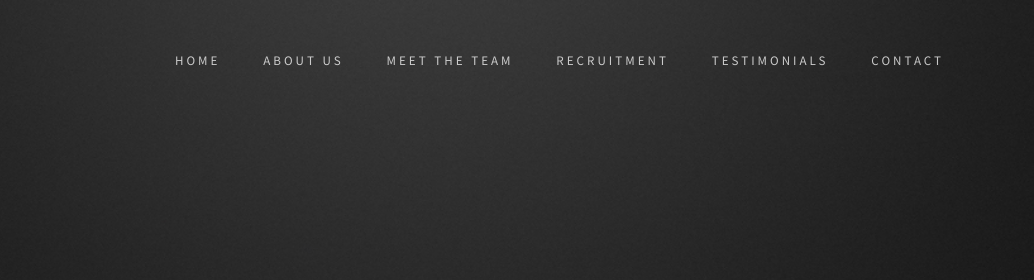
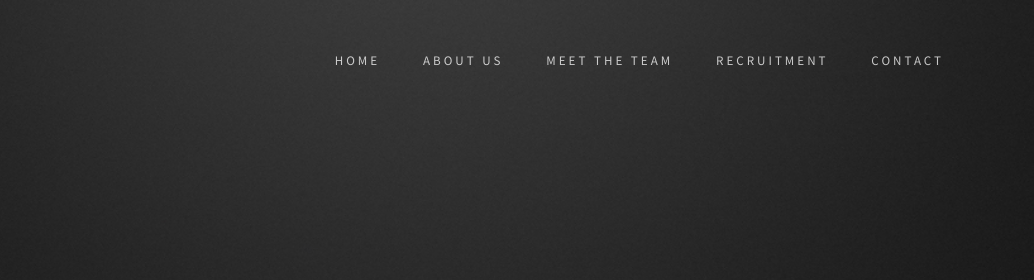
Before and after one commit to googleclpnb/googleclpnb.github.io, a plain HTML site: page alex.html in a window 1280 px wide. Shown: the top 280 px of the page, 246-1280 px from the left. Drawn offline with nearby package versions, Linux system fonts and the light colour scheme; files whose address does not match are found by name.

Commit message:
update 4
update 4

```diff
--- a/alex.html
+++ b/alex.html
@@ -32,7 +32,6 @@
           <li><a href="#services">About Us</a></li>
           <li><a href="#works">Meet the Team</a></li>
           <li><a href="#teams">Recruitment</a></li>
-          <li><a href="#testimonials">Testimonials</a></li>
           <li><a href="#contact">Contact</a></li>
         </ul>
       </nav>
```
